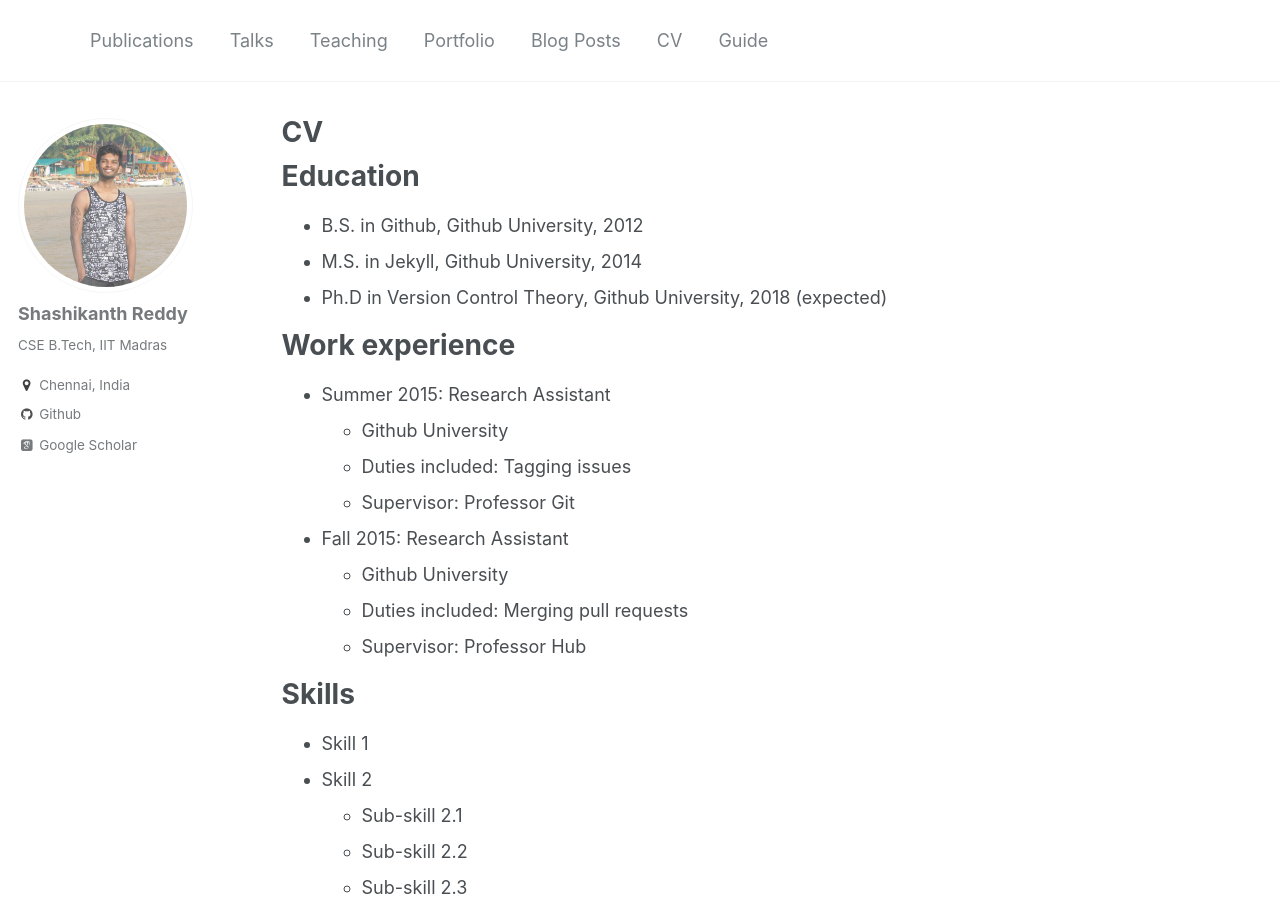
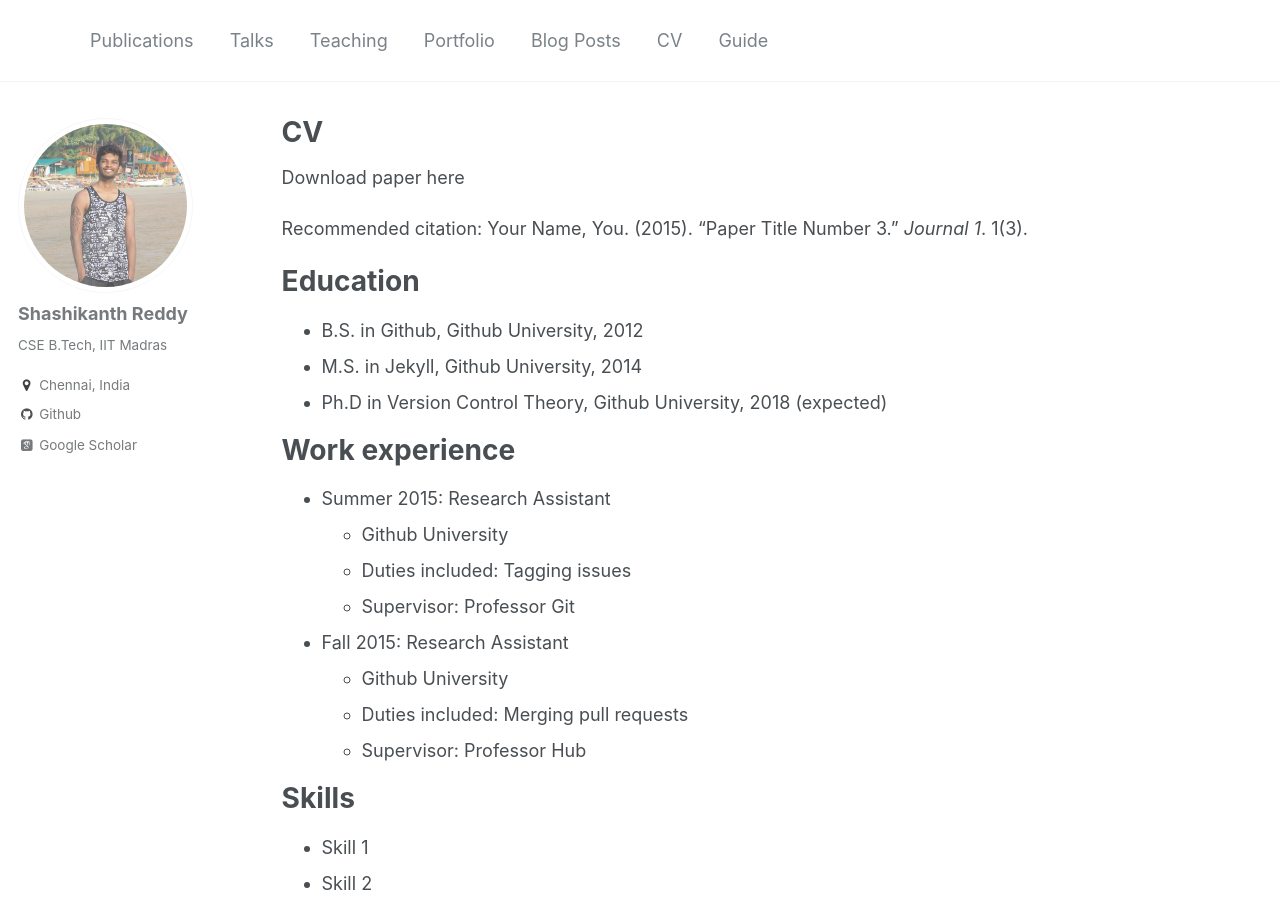
Before and after one commit to cs14b020/cs14b020.github.io, a Jekyll site: the page built from _pages/cv.md, in a window 1280 px wide and 900 px high. Built offline with Jekyll 4.4.1, drawn with Linux system fonts in a browser that asks for light colours; some web fonts are replaced.

Commit message:
added CV.pdf to files and changed cv.md to test

```diff
--- a/_pages/cv.md
+++ b/_pages/cv.md
@@ -8,6 +8,10 @@ redirect_from:
 ---
 
 {% include base_path %}
+
+[Download paper here](http://academicpages.github.io/files/paper3.pdf)
+
+Recommended citation: Your Name, You. (2015). "Paper Title Number 3." <i>Journal 1</i>. 1(3).
 
 Education
 ======
```
Also changed, not shown: 1 other file.
